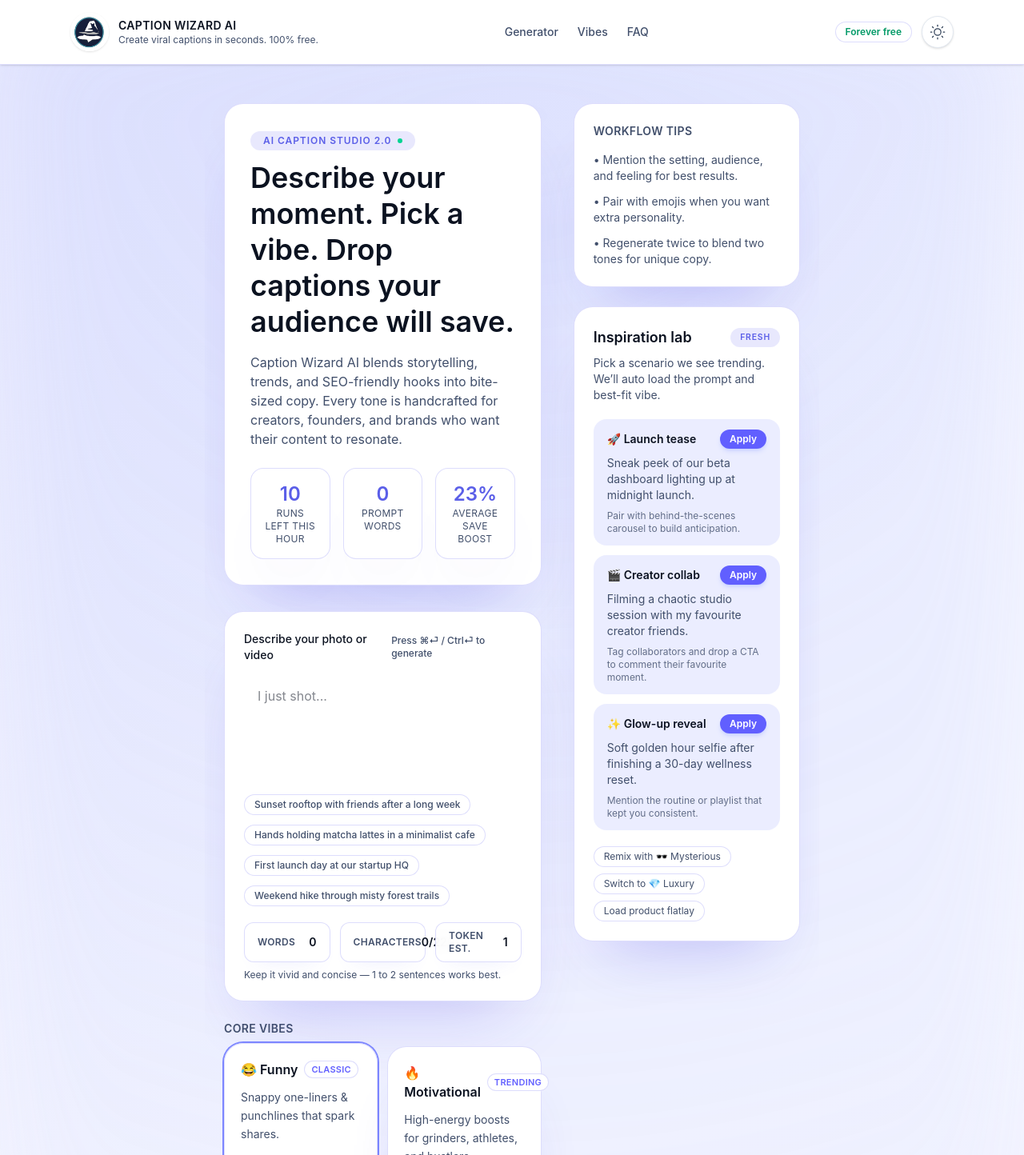
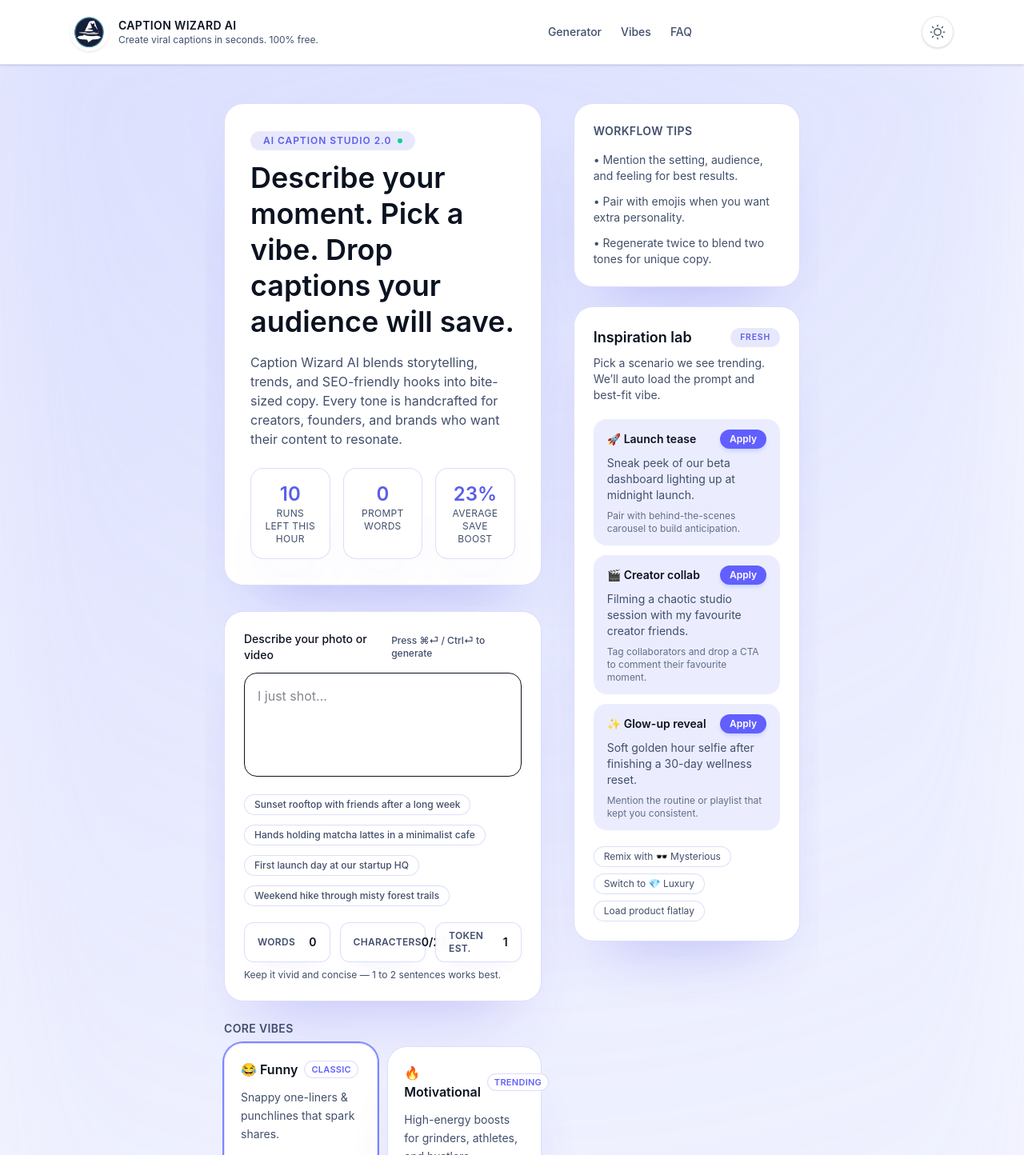
Before and after one commit to UmarRiaz321/instacaption, a Next.js app: page / in a window 1280 px wide. Shown: the top 1444 px of the page at 80% size. Built offline with nearby package versions, Linux system fonts and the light colour scheme.

Commit message:
some css fixes

```diff
--- a/src/components/Header.tsx
+++ b/src/components/Header.tsx
@@ -36,9 +36,6 @@
           </div>
 
           <div className="flex items-center gap-3">
-            <span className="glass-pill hidden rounded-full px-3 py-1 text-xs font-semibold text-emerald-600 transition dark:text-emerald-300 sm:inline-flex">
-              Forever free
-            </span>
             <ThemeToggle />
           </div>
         </nav>
--- a/src/features/generator/components/PromptEditor.tsx
+++ b/src/features/generator/components/PromptEditor.tsx
@@ -34,7 +34,7 @@
       <textarea
         id="description"
         rows={4}
-        className="mt-3 w-full resize-none rounded-2xl border border-transparent bg-white/95 p-4 text-base text-foreground placeholder:text-muted transition focus:border-indigo-400 focus:outline-none focus:ring focus:ring-indigo-300/30 dark:bg-[rgba(15,23,42,0.75)]"
+        className="mt-3 w-full resize-none rounded-2xl border border-subtle background-muted p-4 text-base text-foreground placeholder:text-muted transition focus:border-indigo-400 focus:outline-none focus:ring focus:ring-indigo-300/30"
         placeholder="I just shot..."
         value={description}
         onChange={(event) => onChange(event.target.value)}
```
